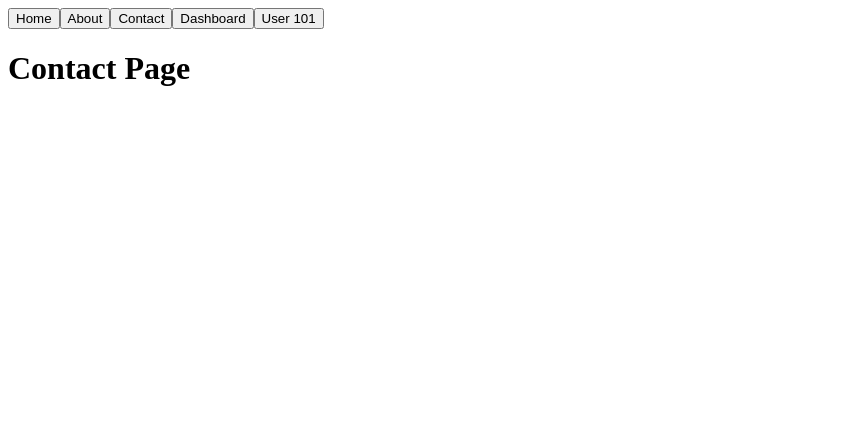
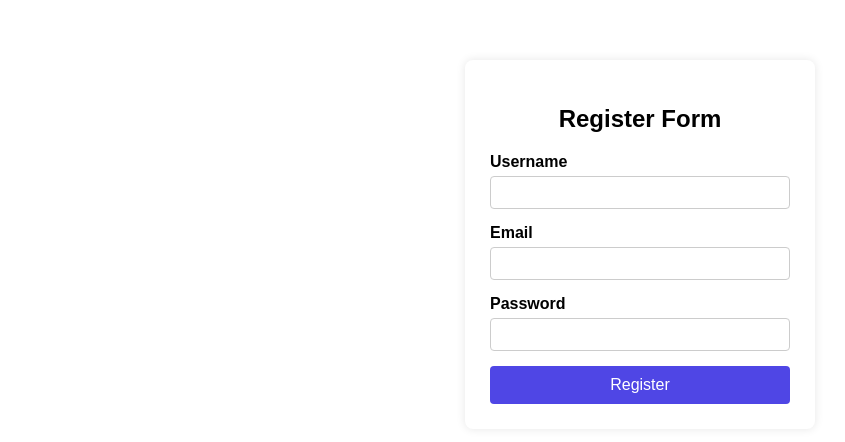
Before and after one commit to AkashSingh8391/React, a React (Vite) app: page /contact in a window 1280 px wide. Shown: the top 442 px of the page, without its empty margins (0-845 px from the left). Built offline with nearby package versions, Linux system fonts and the light colour scheme.

Commit message:
Use full concept of React Form Hook

```diff
--- a/package.json
+++ b/package.json
@@ -12,6 +12,7 @@
   "dependencies": {
     "react": "^19.2.0",
     "react-dom": "^19.2.0",
+    "react-hook-form": "^7.71.1",
     "react-router-dom": "^7.12.0"
   },
   "devDependencies": {
--- a/src/App.jsx
+++ b/src/App.jsx
@@ -1,39 +1,101 @@
-import { Routes, Route } from "react-router-dom";
-import Navbar from "./components/Navbar";
-
-import Home from "./components/Home";
-import About from "./components/About";
-import Contact from "./components/Contact";
-import Dashboard from "./components/Dashboard";
-import Profile from "./components/Profile";
-import Setting from "./components/Setting";
-import User from "./components/User";
+import React from "react";
+import { useForm } from "react-hook-form";
+import "./form.css";
 
 function App() {
+  const {
+    register,
+    handleSubmit,
+    formState: { errors, isSubmitting },
+    reset,
+  } = useForm({
+    defaultValues: {
+      username: "",
+      email: "",
+      password: "",
+    },
+  });
+
+  // ✅ onSubmit function
+  const onSubmit = async (data) => {
+    console.log("Form Data:", data);
+
+    // simulate API call
+    await new Promise((resolve) => setTimeout(resolve, 2000));
+
+    alert("Form Submitted Successfully 🎉");
+
+    reset(); // clear form after submit
+  };
+
   return (
-    <>
-      <Navbar />
+    <div className="container">
+      <h2>Register Form</h2>
 
-      <Routes>
-        {/* Normal Routes */}
-        <Route path="/" element={<Home />} />
-        <Route path="/about" element={<About />} />
-        <Route path="/contact" element={<Contact />} />
+      <form onSubmit={handleSubmit(onSubmit)} noValidate>
+        {/* Username */}
+        <div className="field">
+          <label>Username</label>
+          <input
+            type="text"
+            className={errors.username ? "error-input" : ""}
+            {...register("username", {
+              required: "Username is required",
+              minLength: {
+                value: 3,
+                message: "Minimum 3 characters required",
+              },
+            })}
+          />
+          {errors.username && (
+            <p className="error-text">{errors.username.message}</p>
+          )}
+        </div>
 
-        {/* Dynamic Route */}
-        <Route path="/user/:id" element={<User />} />
+        {/* Email */}
+        <div className="field">
+          <label>Email</label>
+          <input
+            type="email"
+            className={errors.email ? "error-input" : ""}
+            {...register("email", {
+              required: "Email is required",
+              pattern: {
+                value: /^[^\s@]+@[^\s@]+\.[^\s@]+$/,
+                message: "Invalid email format",
+              },
+            })}
+          />
+          {errors.email && (
+            <p className="error-text">{errors.email.message}</p>
+          )}
+        </div>
 
-        {/* Nested Routes */}
-        <Route path="/dashboard" element={<Dashboard />}>
-          <Route index element={<h3>Welcome to Dashboard</h3>} />
-          <Route path="profile" element={<Profile />} />
-          <Route path="setting" element={<Setting />} />
-        </Route>
+        {/* Password */}
+        <div className="field">
+          <label>Password</label>
+          <input
+            type="password"
+            className={errors.password ? "error-input" : ""}
+            {...register("password", {
+              required: "Password is required",
+              minLength: {
+                value: 6,
+                message: "Minimum 6 characters required",
+              },
+            })}
+          />
+          {errors.password && (
+            <p className="error-text">{errors.password.message}</p>
+          )}
+        </div>
 
-        {/* 404 */}
-        <Route path="*" element={<h2>404 Page Not Found</h2>} />
-      </Routes>
-    </>
+        {/* Submit Button */}
+        <button type="submit" disabled={isSubmitting}>
+          {isSubmitting ? "Submitting..." : "Register"}
+        </button>
+      </form>
+    </div>
   );
 }
 
--- a/src/components/Dashboard.jsx
+++ b/src/components/Dashboard.jsx
@@ -6,7 +6,7 @@ function Dashboard() {
       <h1>Dashboard</h1>
 
       <Link to="profile">Profile</Link> |{" "}
-      <Link to="settings">Settings</Link>
+      <Link to="setting">Setting</Link>
 
       <hr />
 
--- /dev/null
+++ b/src/form.css
@@ -0,0 +1,61 @@
+* {
+  box-sizing: border-box;
+  font-family: Arial, sans-serif;
+}
+
+.container {
+  width: 350px;
+  margin: 60px auto;
+  padding: 25px;
+  border-radius: 8px;
+  background: #ffffff;
+  box-shadow: 0 0 10px rgba(0, 0, 0, 0.1);
+}
+
+h2 {
+  text-align: center;
+  margin-bottom: 20px;
+}
+
+.field {
+  margin-bottom: 15px;
+}
+
+label {
+  display: block;
+  margin-bottom: 5px;
+  font-weight: bold;
+}
+
+input {
+  width: 100%;
+  padding: 8px;
+  border: 1px solid #ccc;
+  border-radius: 4px;
+}
+
+.error-input {
+  border: 2px solid red;
+}
+
+.error-text {
+  color: red;
+  font-size: 13px;
+  margin-top: 4px;
+}
+
+button {
+  width: 100%;
+  padding: 10px;
+  background: #4f46e5;
+  color: white;
+  border: none;
+  border-radius: 4px;
+  font-size: 16px;
+  cursor: pointer;
+}
+
+button:disabled {
+  background: gray;
+  cursor: not-allowed;
+}
```
Also changed, not shown: 1 other file (tests, documents, lock files or other folders).
